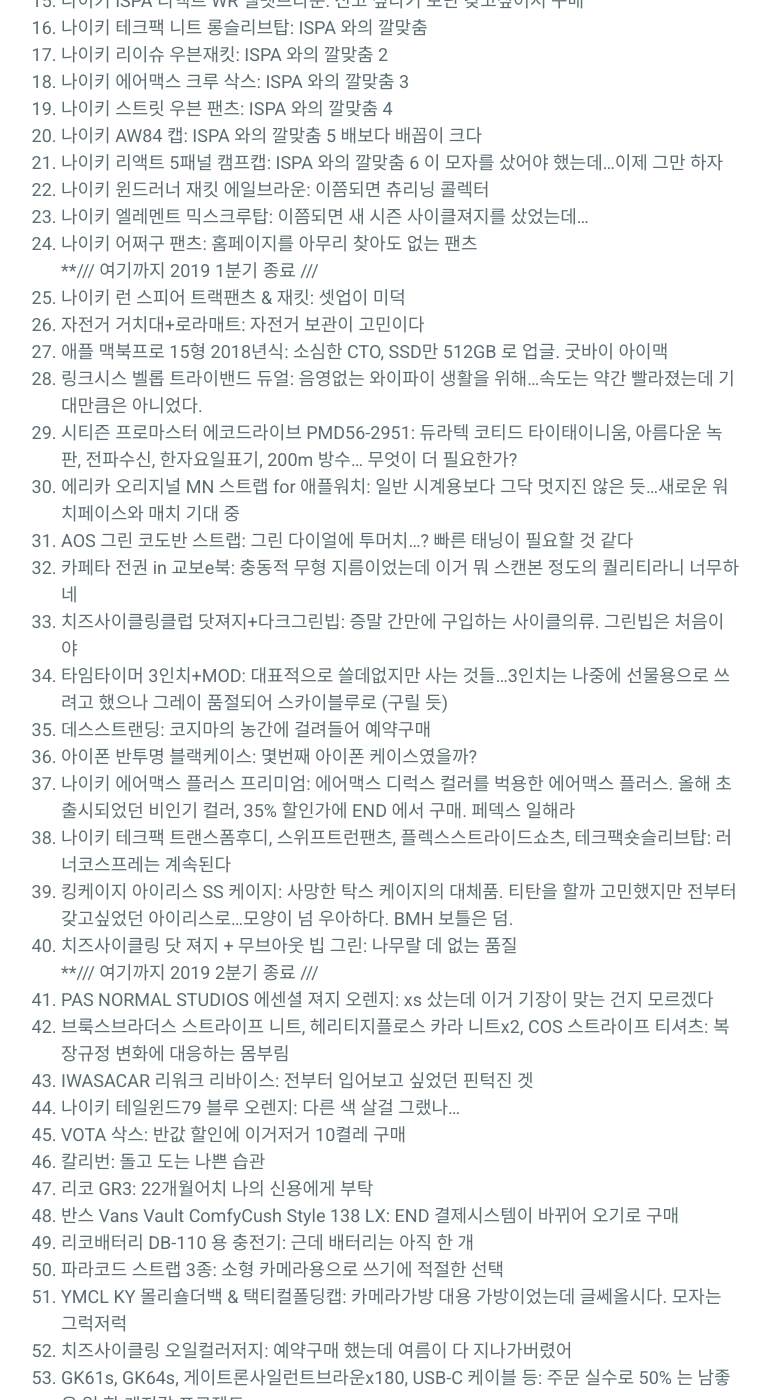
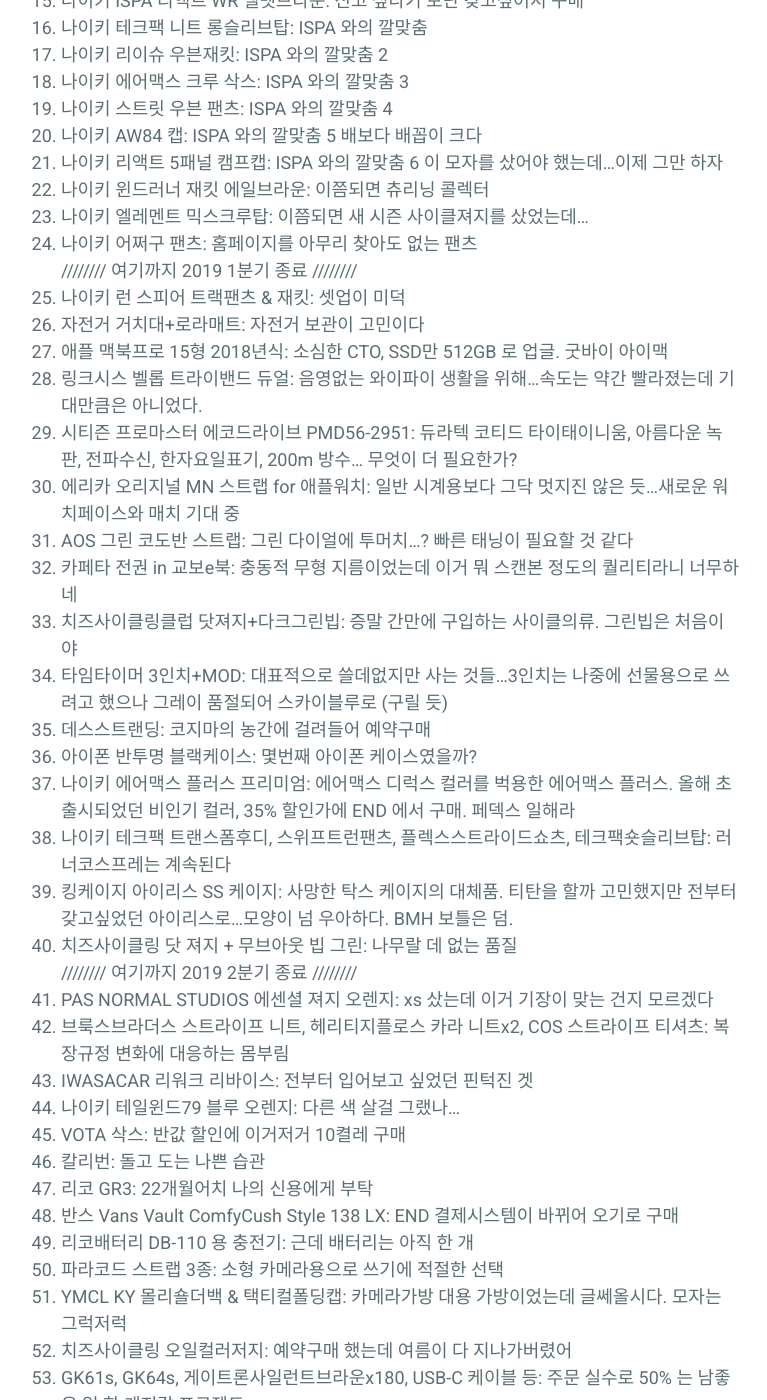
Before and after one commit to nnwb/nnwb.github.io, a Jekyll site: the page built from _posts/2019-01-01-2019buy.md, in a window 1280 px wide and 1400 px high, scrolled down 820 px. Shown: the whole window, without its empty margins (250-1017 px from the left). Built offline with Jekyll 4.4.1, drawn with Linux system fonts in a browser that asks for light colours; comment, search, counter and statistics services are not loaded; some of the changed text lies outside the part shown.

Commit message:
Update 2019-01-01-2019buy.md

```diff
--- a/_posts/2019-01-01-2019buy.md
+++ b/_posts/2019-01-01-2019buy.md
@@ -33,7 +33,7 @@ comments: true
 22. 나이키 윈드러너 재킷 에일브라운: 이쯤되면 츄리닝 콜렉터
 23. 나이키 엘레멘트 믹스크루탑: 이쯤되면 새 시즌 사이클져지를 샀었는데…
 24. 나이키 어쩌구 팬츠: 홈페이지를 아무리 찾아도 없는 팬츠
-**/// 여기까지 2019 1분기 종료 ///
+//////// 여기까지 2019 1분기 종료 ////////
 25. 나이키 런 스피어 트랙팬츠 & 재킷: 셋업이 미덕
 26. 자전거 거치대+로라매트: 자전거 보관이 고민이다
 27. 애플 맥북프로 15형 2018년식: 소심한 CTO, SSD만 512GB 로 업글. 굿바이 아이맥
@@ -50,7 +50,7 @@ comments: true
 38. 나이키 테크팩 트랜스폼후디, 스위프트런팬츠, 플렉스스트라이드쇼츠, 테크팩숏슬리브탑: 러너코스프레는 계속된다
 39. 킹케이지 아이리스 SS 케이지: 사망한 탁스 케이지의 대체품. 티탄을 할까 고민했지만 전부터 갖고싶었던 아이리스로...모양이 넘 우아하다. BMH 보틀은 덤.
 40. 치즈사이클링 닷 져지 + 무브아웃 빕 그린: 나무랄 데 없는 품질
-**/// 여기까지 2019 2분기 종료 ///
+//////// 여기까지 2019 2분기 종료 ////////
 41. PAS NORMAL STUDIOS 에센셜 져지 오렌지: xs 샀는데 이거 기장이 맞는 건지 모르겠다
 42. 브룩스브라더스 스트라이프 니트, 헤리티지플로스 카라 니트x2, COS 스트라이프 티셔츠: 복장규정 변화에 대응하는 몸부림
 43. IWASACAR 리워크 리바이스: 전부터 입어보고 싶었던 핀턱진 겟
@@ -78,7 +78,7 @@ comments: true
 65. Mini-z GT3RS whitebody: 훗날을 기약하며 장바구니에 끼워넣었지만 불투명한 미래. 필러도 휘어서 왔다. 이런 애들을 미도바디라고 부르는 걸 알게됨. 미도(색)바디
 66. 934 RSR Vaillant 시리즈:  미니지용 오토스케일 컬렉션(1/27), 미니챔프 다이케스트(1/43), 마조렛 다이캐스트 완구(1/57) 구매. 초로큐 사이즈가 아쉬운데 너무 비싸다
 67. LAMY SAFARI S펜: 삼성몰에서 판매한다. 보라색으로 구매. 가격은 창렬
-**/// 여기까지 2019 3분기 종료 ///
+//////// 여기까지 2019 3분기 종료 ////////
 68. END x SOPH x TIMEX MK1: 되라는 신발은 안되고 이런거만 되는 드로우...선물용도로 사용 예정
 69. 챔피온 유니버시티 크루넥: 요상한 사이즈 체계
 70. 로프넥스트랩: 후일을 위해 구매...저렴함이 미덕
```
